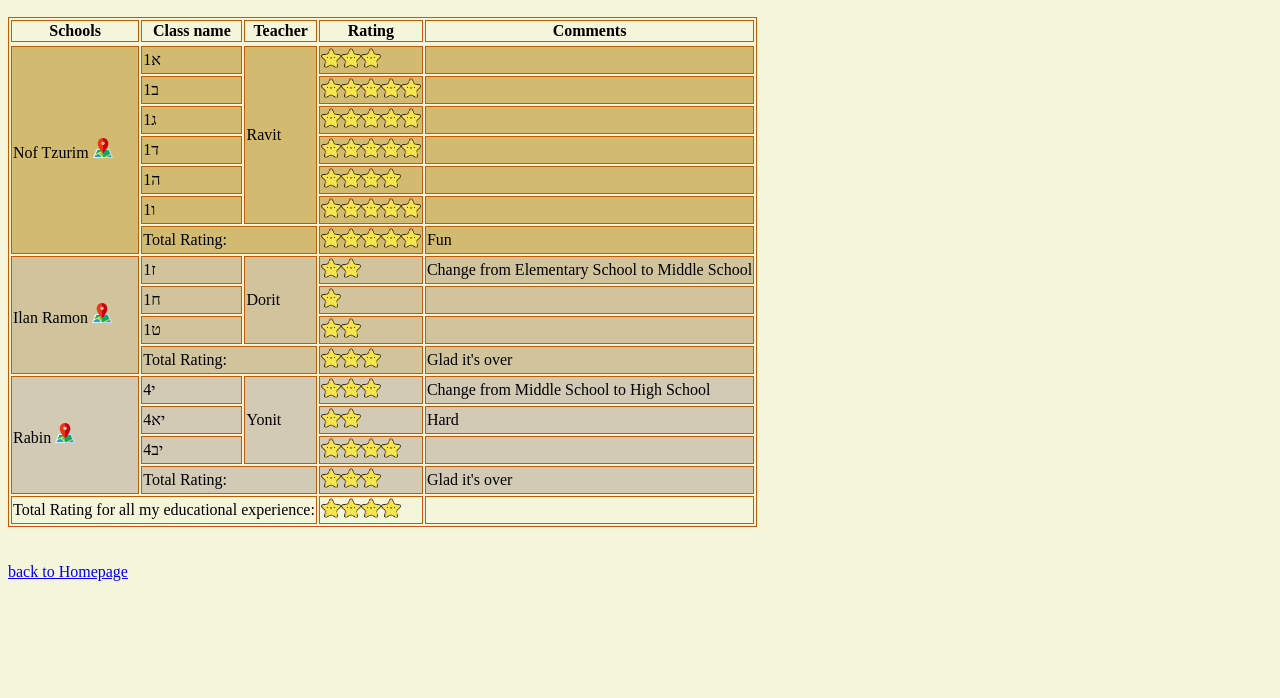
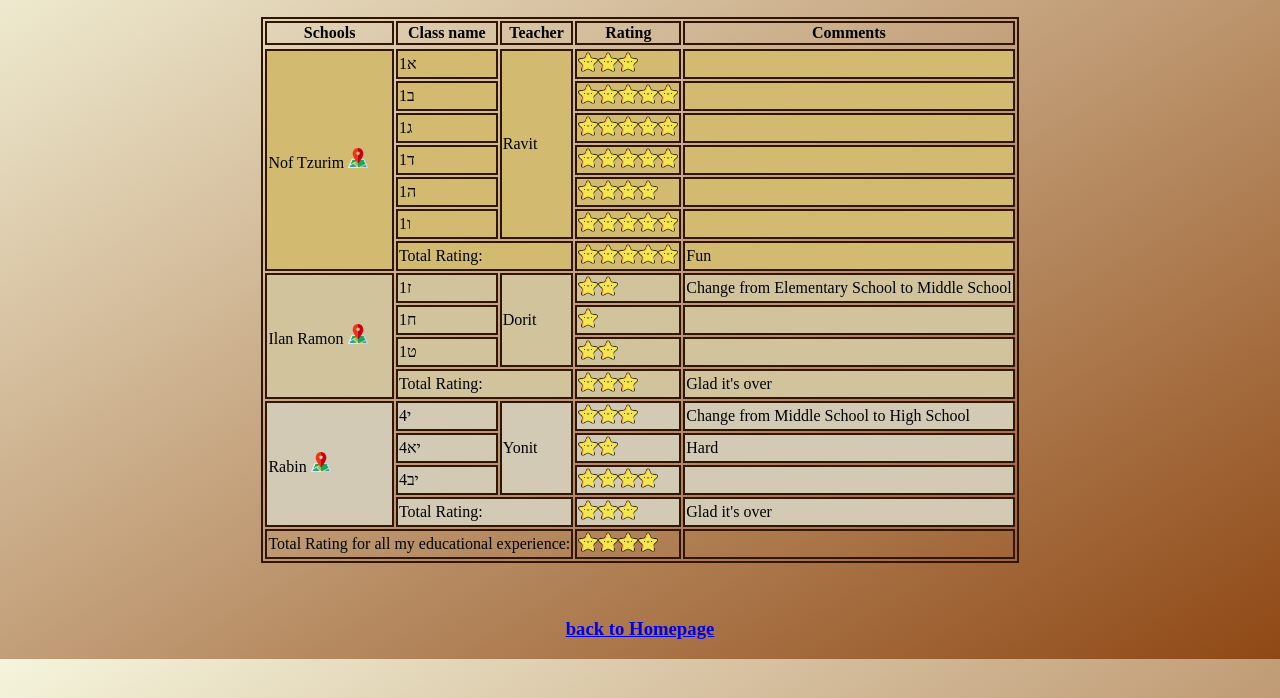
Before and after one commit to ShahafPinto/grunitech-project, a plain HTML site: page schools.html in a window 1280 px wide. Shown: the part 102-800 px from the top of the page. Drawn offline with Linux system fonts and the light colour scheme.

Commit message:
description of changes

```diff
--- a/schools.html
+++ b/schools.html
@@ -5,15 +5,22 @@
         <link rel="icon" type="image/x-icon" href="images/favicon.ico.png">
         <style>
             body {
-                background-color: beige;
+                background-image: linear-gradient(to bottom right, beige, rgb(143, 72, 21));
             }
             h1 {
                 font-family:Papyrus;
                 font-size:300%;
                 text-align: center;
             }
+            h3 {
+                font-family: 'Times New Roman', Times, serif;
+                text-align: center;
+            }
             table, th, td {
-                border: 1px solid rgb(197, 90, 2);
+                border: 2px solid rgb(48, 22, 1);
+                margin-left: auto;
+                margin-right: auto;
+
             }
             img {
                 width:20px;
@@ -134,6 +141,6 @@
         </table>
         <br>
         <br>
-        <a href="ex1.html">back to Homepage</a>
+        <h3><a href="ex1.html">back to Homepage</a></h3>
     </body>
 </html>
```
Also changed, not shown: 404.html (+8 -0 lines), ex1.html (+7 -5 lines), images/error.jpg (added).
